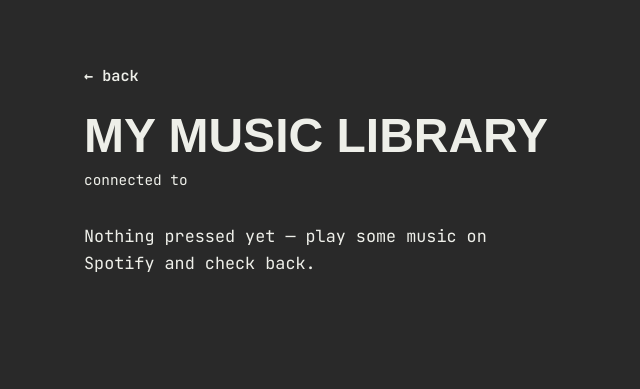
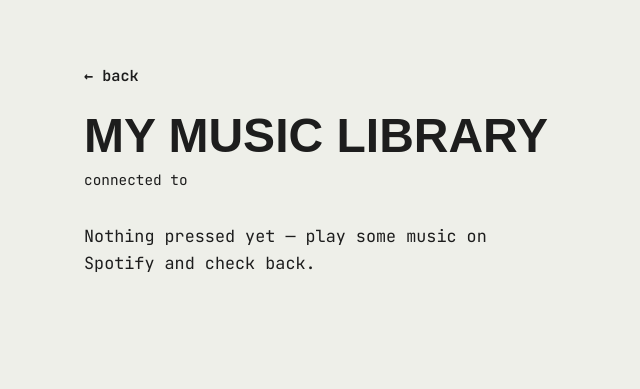
Before and after one commit to azurem1nd/neela-narayan-capstone, a Flask app: template templates/contexts.html in a window 1280 px wide. Shown: the top 389 px of the page, without its empty margins (0-640 px from the left). Run offline with Flask 3, Linux system fonts and the light colour scheme; the template is opened without the code that fills it, so the values that code supplies are empty; some web fonts are replaced.

Commit message:
Revert library page to the reference designs' actual light palette
The six reference cards (e.g. Frame 427318881.png / Locked) use a
cream background with black text and black squiggle lines -- not the
dark #292929/#EEEFE9 flip from a couple turns ago. Restores
--tr-bg/--tr-ink to the originally pixel-sampled #EEEFE9/#1D1D1D so
the page matches the actual reference designs again. The UI chrome
(back link, view toggle, nav buttons) already read from --tr-ink, so
they revert to match automatically; card accent colors were never
touched by either change.

Co-Authored-By: Claude Sonnet 5 <noreply@anthropic.com>

```diff
--- a/static/css/style.css
+++ b/static/css/style.css
@@ -508,8 +508,8 @@ a { color: inherit; }
 .library-page {
   /* Card canvas colors, pixel-sampled from the six reference designs
      (see conversation) -- exact, not approximated. */
-  --tr-bg: #292929;
-  --tr-ink: #EEEFE9;
+  --tr-bg: #EEEFE9;
+  --tr-ink: #1D1D1D;
   --tr-blue: #260FC1;
   --tr-pink: #F253AD;
   --font-display: "Unbounded", sans-serif;
```
